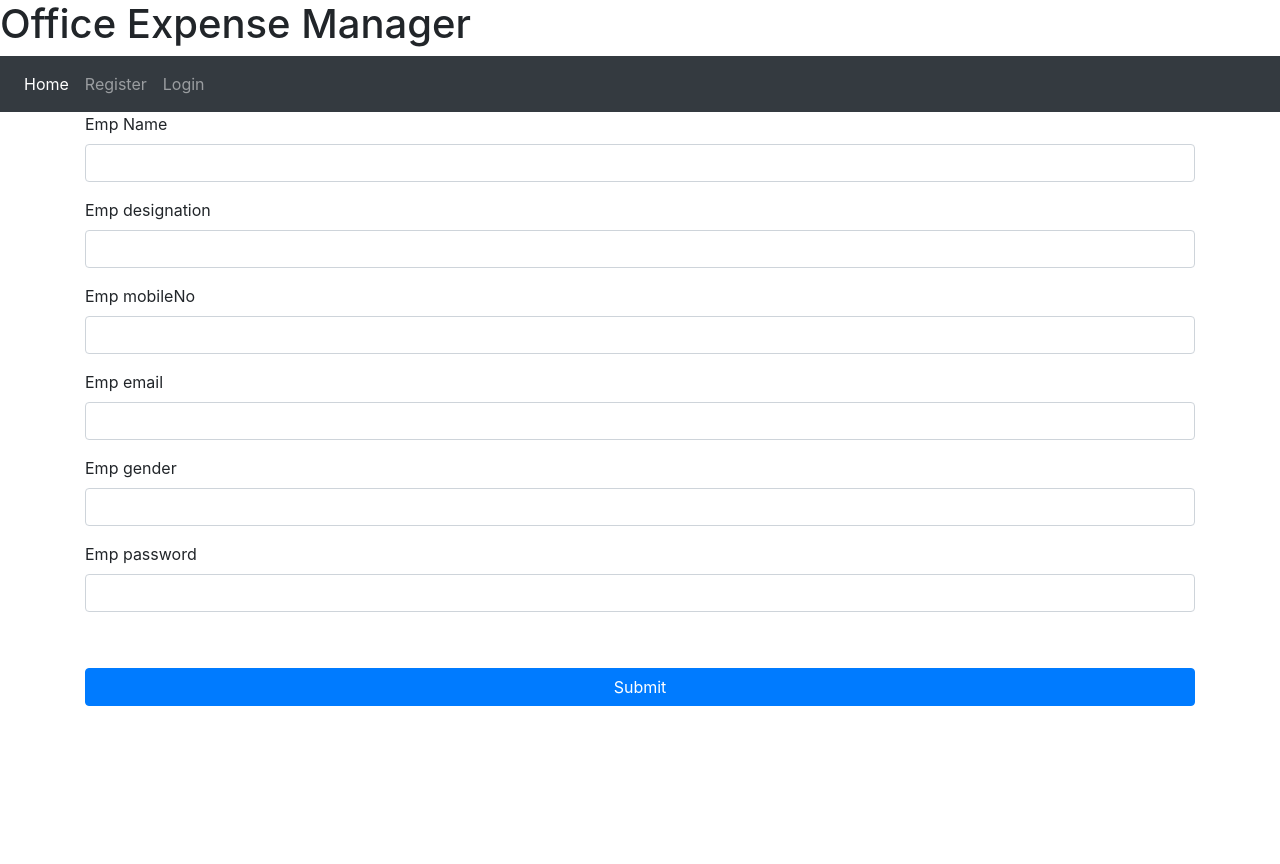
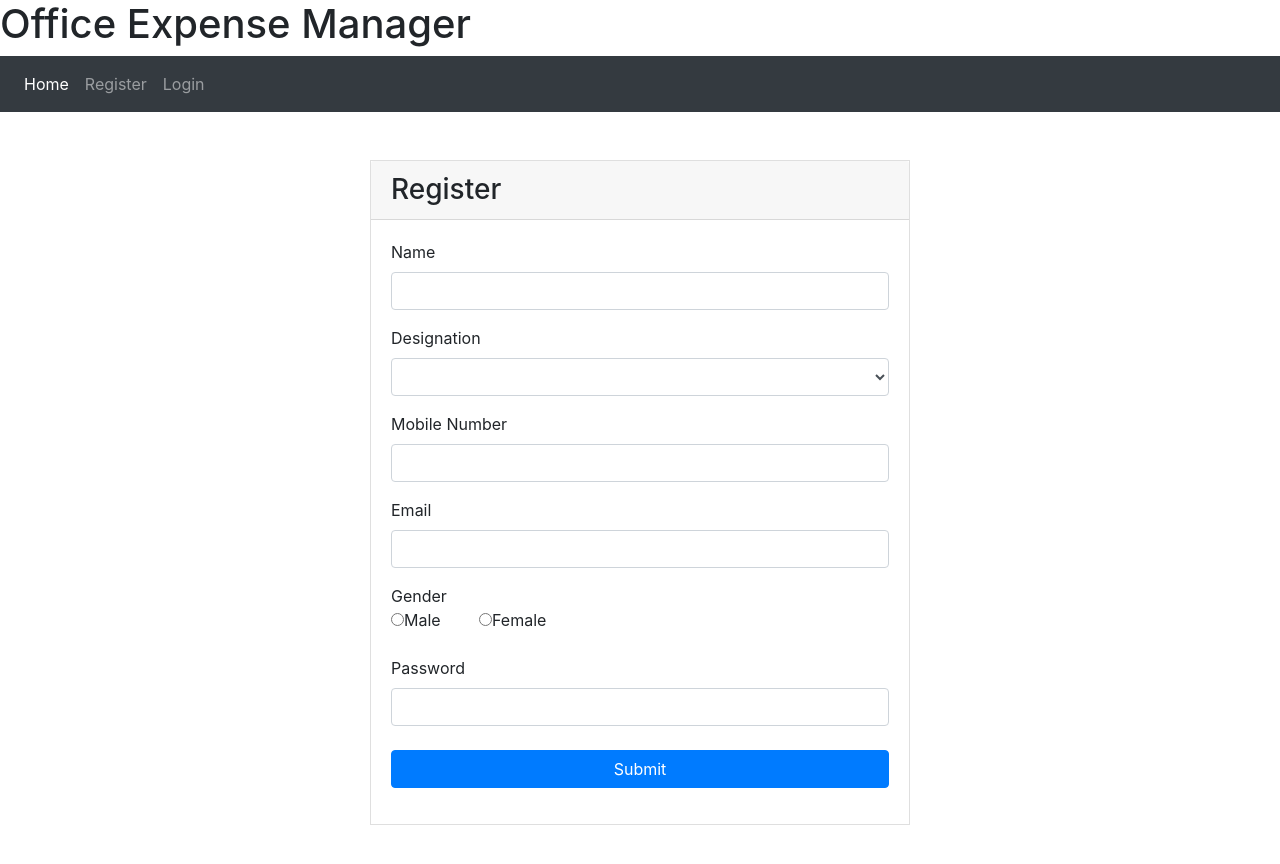
Before and after one commit to c-akhil/Office-Expense-Manager, an Angular app: page /register in a window 1280 px wide. Shown: the top 864 px of the page. Before the commit the page ends 800 px from the top, so only its background shows below. Built offline with nearby package versions, Linux system fonts and the light colour scheme.

Commit message:
validations added in register page

```diff
--- a/src/app/login/login.component.css
+++ b/src/app/login/login.component.css
@@ -1,7 +1,8 @@
-.form-group{
+ .form-group{
     margin: 5%
 
     }
+
 button{
         margin-top: 5%;
        width: 100%
--- a/src/app/login/login.component.html
+++ b/src/app/login/login.component.html
@@ -1,28 +1,58 @@
- <div class=container>
+<div class="container py-5">
+    <div class="row">
+        <div class="col-md-12">
 
+            <div class="row">
+               <div class="col-md-6 mx-auto">
+
+                    <!-- form card login -->
+                    <div class="card rounded-0">
+                        <div class="card-header">
+                            <h3 class="mb-0">Login</h3>
+                        </div>
+                        <div class="card-body">
                             <form [formGroup]="form" >
-
                               <div class="form-group" >
-    <label for="email" > Email </label>
+                                <!-- <label for="email" > Email </label> -->
                                 <input
                                   formControlName="email"
+                                  placeholder="Email"
                                   id="email"
                                   type="email"
                                   class="form-control">
                               </div>
                               <div class="form-group" >
-  <label for="password" >Password </label>
+                                <!-- <label for="password" >Password </label> -->
                                 <input
                                   formControlName="password"
                                   id="password"
                                   type="password"
+                                  placeholder="Password"
                                   class="form-control">
                                   <div *ngIf="statusMessage!=''" class="alert alert-danger">
                                     {{statusMessage}}
                                   </div>
 
+
+                              </div>
+
                                 <button class="btn btn-primary" (click)="login(email)" >Login </button>
 
-</div>
                             </form>
                         </div>
+                        <!--/card-block-->
+                    </div>
+                    <!-- /form card login -->
+
+                </div>
+
+
+            </div>
+            <!--/row-->
+
+        </div>
+        <!--/col-->
+    </div>
+    <!--/row-->
+</div>
+<!--/container-->
--- a/src/app/register-emp/register-emp.component.css
+++ b/src/app/register-emp/register-emp.component.css
@@ -5,3 +5,10 @@
 .container{
     border-top: 5%
 }
+input[type=number]::-webkit-inner-spin-button,
+input[type=number]::-webkit-outer-spin-button {
+    -webkit-appearance: none;
+    -moz-appearance: none;
+    appearance: none;
+    margin: 0;
+}
--- a/src/app/register-emp/register-emp.component.html
+++ b/src/app/register-emp/register-emp.component.html
@@ -1,9 +1,17 @@
-<div class=container>
-
-
+<div class="container py-5">
+  <div class="row">
+      <div class="col-md-12">
+          <div class="row">
+             <div class="col-md-6 mx-auto">
+                <!-- form card login -->
+                <div class="card rounded-0">
+                    <div class="card-header">
+                          <h3 class="mb-0">Register</h3>
+                    </div>
+                    <div class="card-body">
                         <form [formGroup]="form">
                           <div class="form-group" >
-        <label for="name" > Emp Name </label>
+                                <label for="name" > Name </label>
                                 <input
                                   formControlName="name"
                                   id="name"
@@ -15,35 +23,54 @@
                           <div class="alert alert-danger" *ngIf="form.get('name').touched && form.get('name').invalid">
                             Invalid Name
                           </div>
+
                           <div class="form-group" >
-    <label for="designation" > Emp designation</label>
-    <input
+                            <label for="designation" >Designation</label>
+                            <select
                               formControlName="designation"
                               id="designation"
                               type="text"
+                              placeholder="Designation"
                               class="form-control"
                               (change)="print()"
 
                             >
+                            <option value="Dev" >Dev</option>
+                            <option value="Dev" >DevLead</option>
+                            <option value="Dev" >Tester</option>
+                            <option value="Dev" >Test Lead</option>
+                            <option value="Dev" >Consultant</option>
+                            <option value="Dev" >Sr.Consultant</option>
+                            <option value="Dev" >Trainee</option>
+                            <option value="Dev" >Product Manager</option>
+                            <option value="Dev" >SEO Analyst</option>
+                            <option value="Dev" >Business Analyst</option>
+                            <option value="Dev" >Digital Marketing Executive</option>
+                            <option value="Dev" >Digital Marketing Manager</option>
+                            <option value="Dev" >CEO</option>
+                            <option value="Dev" >HR</option>
+                            </select>
                           </div>
                           <div class="alert alert-danger" *ngIf="form.get('designation').touched && form.get('designation').invalid">
                               Invalid Designation
                             </div>
                           <div class="form-group" >
-    <label for="mobileNo" > Emp mobileNo </label>
+                            <label for="mobileNo" > Mobile Number </label>
                             <input
                               formControlName="mobileNo"
                               id="mobileNo"
-      type="text"
+                              minlength="10"
+                              maxlength="10"
+                              type="number"
                               class="form-control"
                               (change)="print()"
                             >
                           </div>
                           <div class="alert alert-danger" *ngIf="form.get('mobileNo').touched && form.get('mobileNo').invalid">
-      Invalid mobileNo
+                              Invalid Mobile Number
                             </div>
                           <div class="form-group" >
-    <label for="email" > Emp email </label>
+                            <label for="email" > Email </label>
                             <input
                               formControlName="email"
                               id="email"
@@ -52,35 +79,72 @@
 
                           </div>
                           <div class="alert alert-danger" *ngIf="form.get('email').touched && form.get('email').invalid">
-      Invalid email
+                              Invalid Email
                             </div>
-  <div class="form-group" >
-  <label for="gender" > Emp gender </label>
+                            <div>
+                              Gender
+                            </div>
+                          <div class="form-group "  >
+                              <div class="row">
+                            <div class="col-sm-2">
                                         <input
                                           formControlName="gender"
                                           id="gender"
-    type="text"
-    class="form-control"
+
+                                          type="radio"
+                                          value="Male"
                                           (change)="print()"
                                         >
+                                        <label for="gender" > Male </label>
+                            </div>
+                            <div class="col-sm-3">
+                                        <input
+                                          formControlName="gender"
+
+                                          type="radio"
+                                          value="Female"
+                                          (change)="print()"
+                                        >
+                                        <label for="gender" >Female</label>
+                            </div>
+                          </div>
                           </div>
                         <div class="form-group" >
-  <label for="password" > Emp password </label>
+                          <label for="password" > Password </label>
                           <input
                             formControlName="password"
                             id="password"
                             type="password"
                             class="form-control"
+                            minlength="6"
+                            maxlength="12"
+                            #password
                             (change)="print()"
                           >
                           <div class="alert alert-danger" *ngIf="form.get('password').touched && form.get('password').invalid">
-      Invalid password
+
+                              Invalid Password
+
                           </div>
                             <button class="btn btn-primary" (click)="createEmp()" >Submit </button>
 
                           </div>
+                        </form>
+
+                    </div>
+                  <!--/card-block-->
+                  </div>
+                <!-- /form card login -->
+
+                </div>
 
 
+            </div>
+            <!--/row-->
 
-</form>
         </div>
+        <!--/col-->
+    </div>
+    <!--/row-->
+</div>
+<!--/container-->
--- a/src/app/register-emp/register-emp.component.ts
+++ b/src/app/register-emp/register-emp.component.ts
@@ -1,4 +1,3 @@
-
 import { Component, OnInit } from "@angular/core";
 import { FormGroup, FormControl, Validators } from "@angular/forms";
 import { Http } from "@angular/http";
@@ -15,7 +14,7 @@
     name: new FormControl("" ,Validators.required),
 
     designation: new FormControl("" ,Validators.required),
-    mobileNo: new FormControl("",[Validators.minLength(10),Validators.maxLength(10),Validators.required]),
+    mobileNo: new FormControl("",[Validators.required]),
     email: new FormControl("",[Validators.required,Validators.email]),
     gender: new FormControl("",Validators.required),
     password: new FormControl("",Validators.required)
```
Lines whose indentation alone changed are shown as unchanged.
